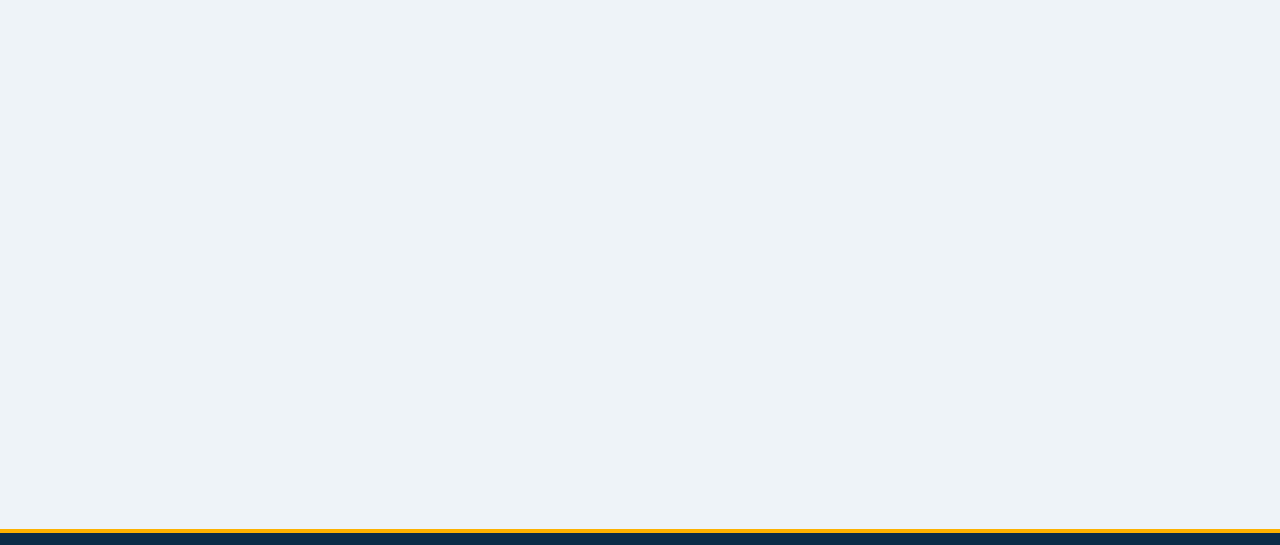
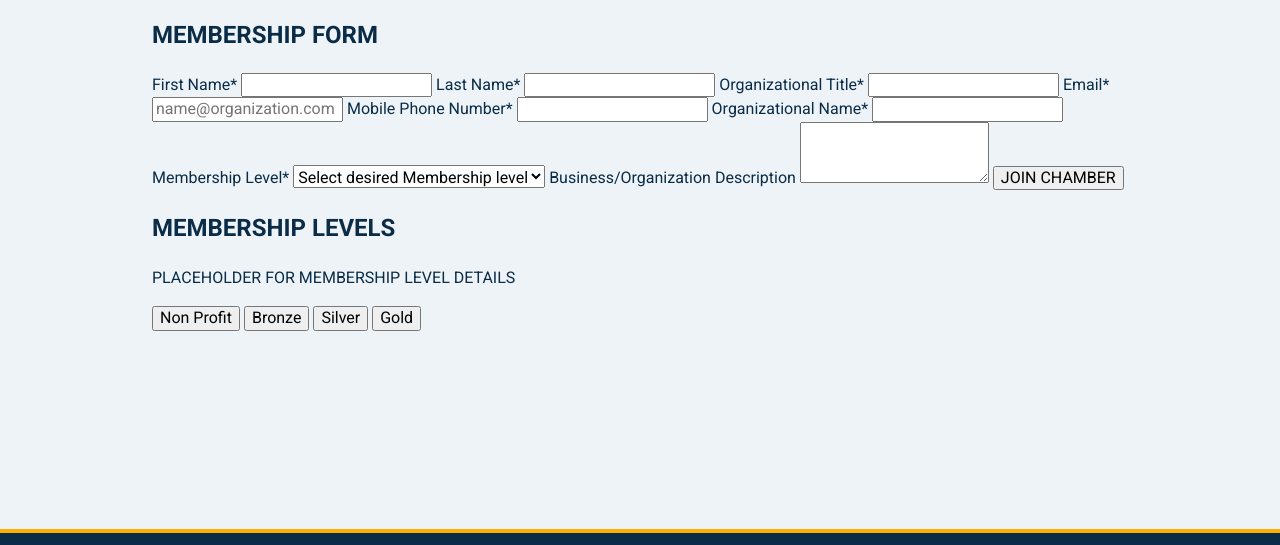
Before and after one commit to mreale-byu/wdd231, a plain HTML site: page chamber/join.html in a window 1280 px wide. Shown: the part 156-701 px from the top of the page. Drawn offline with Linux system fonts and the light colour scheme; a script that the page names is missing.

Commit message:
W04: Chamber Membership Join Page

```diff
--- a/chamber/join.html
+++ b/chamber/join.html
@@ -46,9 +46,60 @@
     </header>
     <main>
         <h1>Join</h1>
-        <div class="TO-BE-DEFINED">
+        <div class="join-grid">
+            <article class="join-card">
+                <h2>MEMBERSHIP FORM</h2>
+                <form class="join-form" method="get" action="thankyou.html">
+                    <input type="hidden" id="timestamp" name="timestamp" value="">
+                    <label class="field" for="first-name">First Name*
+                        <input type="text" id="first-name" name="first-name" required autocomplete="given-name" title="Your first name">
+                    </label>
+                    <label class="field" for="last-name">Last Name*
+                        <input type="text" id="last-name" name="last-name" required autocomplete="family-name" title="Your last name">
+                    </label>
+                    <label class="field" for="organizational-title">Organizational Title*
+                        <input type="text" id="organizational-title" name="organizational-title" required autocomplete="organization-title" pattern="A-Za-z\- ]{7,}" title="Your organizational title (must be at least 7 characters long and contain only letters, hyphens, and spaces)">
+                    </label>
+                    <label class="field" for="email">Email*
+                        <input type="email" id="email" name="email" required autocomplete="email" placeholder="name@organization.com" title="Your corporate email address">
+                    </label>
+                    <label class="field" for="phone">Mobile Phone Number*
+                        <input type="tel" id="phone" name="phone" required autocomplete="tel" title="Your mobile phone number">
+                    </label>
+                    <label class="field" for="organizational-name">Organizational Name*
+                        <input type="text" id="organizational-name" name="organizational-name" required autocomplete="organization" title="Your organizational name">
+                    </label>
+                    <label class="field" for="membership-level">Membership Level*
+                        <select id="membership" name="membership" required title="Select your desired membership level">
+                            <option value="" disabled selected>Select desired Membership level</option>
+                            <option value="np">Non Profit Membership</option>
+                            <option value="bronze">Bronze Membership</option>
+                            <option value="silver">Silver Membership</option>
+                            <option value="gold">Gold Membership</option>
+                        </select>
+                    </label>
+                    <label class="field" for="description">Business/Organization Description
+                        <textarea id="description" name="description" rows="3" title="Provide a brief description of your business or organization"></textarea>
+                    </label>
+                    <button type="submit">JOIN CHAMBER</button>
+                </form>
+            </article>
+            <article>
+                <h2>MEMBERSHIP LEVELS</h2>
+                <div>
+                    <p>PLACEHOLDER FOR MEMBERSHIP LEVEL DETAILS</p>
+                    <button id="btn-np" type="button">Non Profit</button>
+                    <button id="btn-bronze" type="button">Bronze</button>
+                    <button id="btn-silver" type="button">Silver</button>
+                    <button id="btn-gold" type="button">Gold</button>
+                </div>
+            </article>
          </div>
     </main>
+    <dialog>
+        <p>Thank you</p>
+        <p>Your submission has been received.</p>
+    </dialog>
     <footer>
         <div class="address">
             <p>SJC Chamber of Commerce</p>
```
